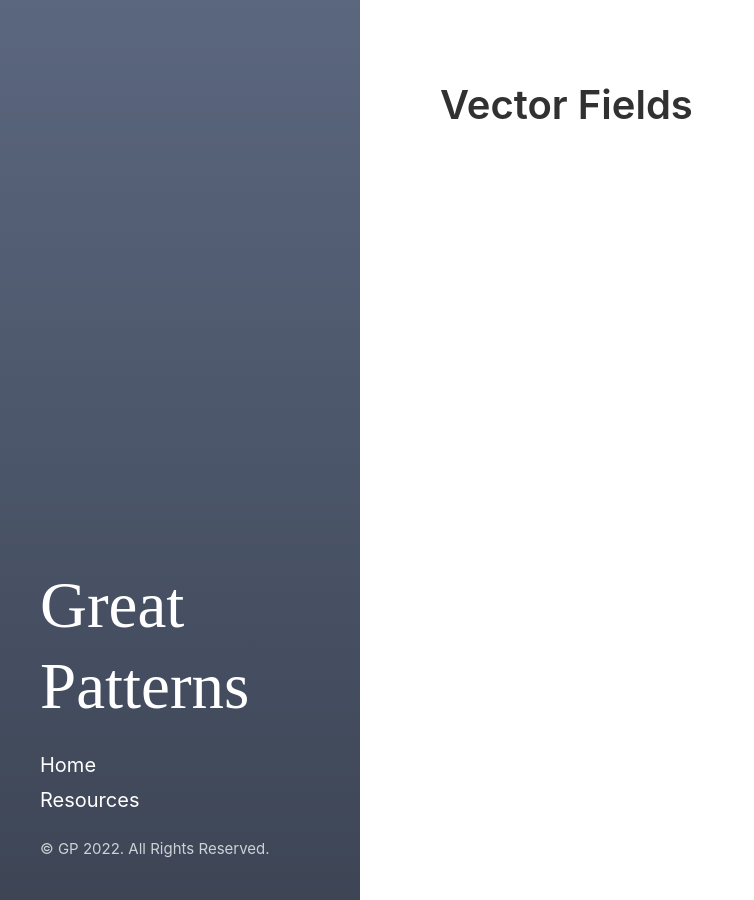
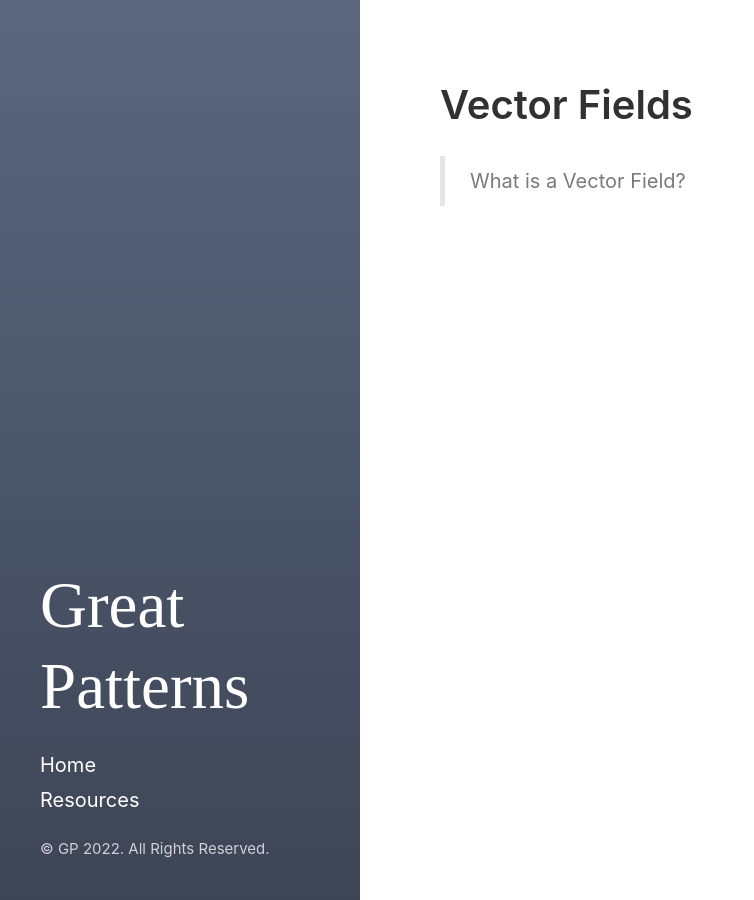
Before and after one commit to greatpatterns/greatpatterns.github.io, a Jekyll site: the page built from _posts/2022-09-09-vector-fields.md, in a window 1280 px wide. Shown: the whole page, without its empty margins (0-754 px from the left). Built offline with Jekyll 4.4.1, drawn with Linux system fonts in a browser that asks for light colours.

Commit message:
update pages

```diff
--- a/_posts/2022-09-09-vector-field.md
+++ b/_posts/2022-09-09-vector-fields.md
@@ -1,5 +1,6 @@
 ---
 layout: page
 title: Vector Fields
-excerpt_separator:  <!--more-->
 ---
+
+> What is a Vector Field?
```
Also changed, not shown: index.md (+1 -1 lines).
